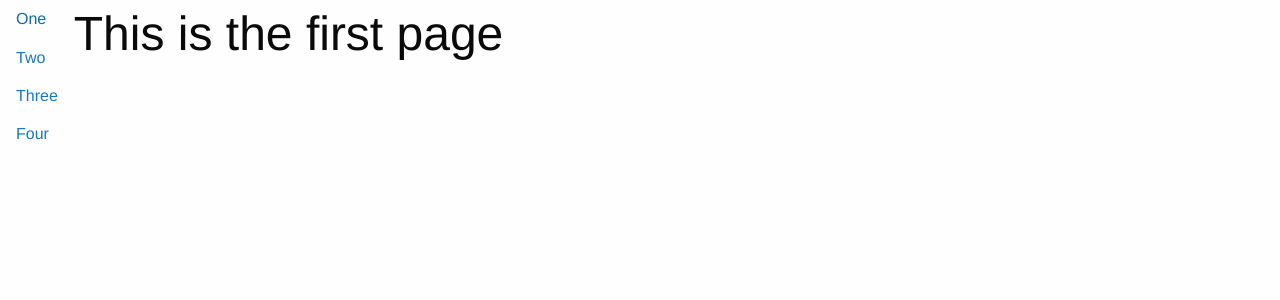
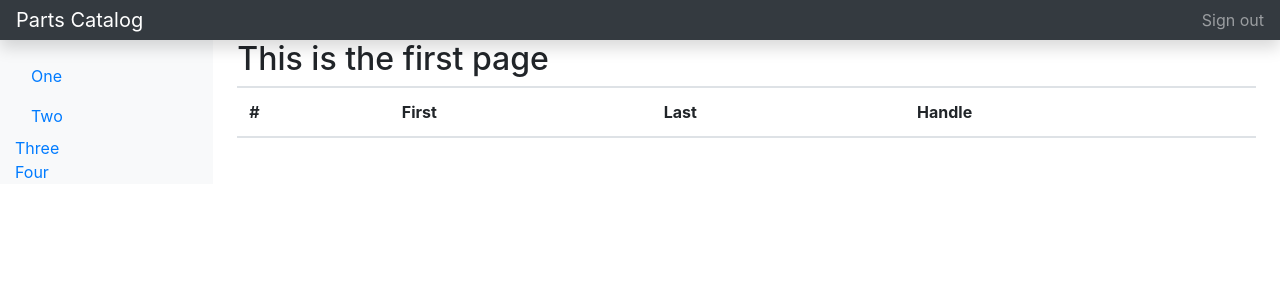
Before and after one commit to gdfelt/catalog, a Django app: page / in a window 1280 px wide. Shown: the top 300 px of the page. Run offline with Django 3.2, Linux system fonts and the light colour scheme; lists and menus that the app fills with data are empty; some libraries are stand-ins or nearby versions.

Commit message:
in progress

```diff
--- a/catalog/templates/base_page.html
+++ b/catalog/templates/base_page.html
@@ -1,31 +1,18 @@
 <!DOCTYPE html>
 <html lang="en">
-  <head>
-    <title>Parts Catalog</title>
-    <!-- Compressed CSS -->
-    <link
-      rel="stylesheet"
-      href="https://cdn.jsdelivr.net/npm/foundation-sites@6.6.3/dist/css/foundation.min.css"
-      integrity="sha256-ogmFxjqiTMnZhxCqVmcqTvjfe1Y/ec4WaRj/aQPvn+I="
-      crossorigin="anonymous"
-    />
 
-    <!-- Compressed JavaScript -->
-    <script
-      src="https://cdn.jsdelivr.net/npm/foundation-sites@6.6.3/dist/js/foundation.min.js"
-      integrity="sha256-pRF3zifJRA9jXGv++b06qwtSqX1byFQOLjqa2PTEb2o="
-      crossorigin="anonymous"
-    ></script>
-  </head>
-  <body>
-    <div class="grid-x ">
-      <ul class="vertical menu grid-margin-x">
-        <li><a href="#">One</a></li>
-        <li><a href="#">Two</a></li>
-        <li><a href="#">Three</a></li>
-        <li><a href="#">Four</a></li>
-      </ul>
-      {% block content %}<!--  -->{% endblock %}
-    </div>
-  </body>
+<head>
+  <title>Parts Catalog</title>
+  <link rel="stylesheet" href="https://stackpath.bootstrapcdn.com/bootstrap/5.0.0-alpha2/css/bootstrap.min.css"
+    integrity="sha384-DhY6onE6f3zzKbjUPRc2hOzGAdEf4/Dz+WJwBvEYL/lkkIsI3ihufq9hk9K4lVoK" crossorigin="anonymous">
+  <script src="https://stackpath.bootstrapcdn.com/bootstrap/5.0.0-alpha2/js/bootstrap.bundle.min.js"
+    integrity="sha384-BOsAfwzjNJHrJ8cZidOg56tcQWfp6y72vEJ8xQ9w6Quywb24iOsW913URv1IS4GD"
+    crossorigin="anonymous"></script>
+    <meta name="viewport" content="width=device-width, initial-scale=1, shrink-to-fit=no">
+</head>
+
+<body>
+  {% block body %}{% endblock %}
+</body>
+
 </html>
--- /dev/null
+++ b/catalog/templates/content_page.html
@@ -0,0 +1,36 @@
+{% extends "base_page.html" %}
+
+{% block body %}
+<div>
+    <header class="navbar navbar-dark sticky-top bg-dark flex-md-nowrap p-0 shadow">
+        <div class="navbar-brand col-md-3 mr-0 px-3">Parts Catalog</div>
+        <ul class="navbar-nav px-3">
+            <!-- <li class="nav-item text-nowrap">Sign in</li> -->
+            <li class="nav-item text-nowrap">
+                <a class="nav-link">Sign out</a>
+            </li>
+        </ul>
+    </header>
+    <div class="container-fluid">
+        <div class="row">
+            <nav id="sidebarMenu" class="col-md-3 col-lg-2 d-md-block bg-light sidebar">
+                <div class="position-sticky pt-3">
+                    <ul class="nav flex-column">
+                        <li class="nav-item">
+                            <a class="nav-link active" href="#">One</a>
+                        </li>
+                        <li class="nav-item">
+                            <a class="nav-link active" href="#">Two</a>
+                        </li>
+                        <li><a href="#">Three</a></li>
+                        <li><a href="#">Four</a></li>
+                    </ul>
+                </div>
+            </nav>
+            <main class="col-md-9 ml-sm-auto col-lg-10 px-md-4">
+                {% block content %}{% endblock %}
+            </main>
+        </div>
+    </div>
+</div>
+{% endblock %}
--- a/first/templates/first/index.html
+++ b/first/templates/first/index.html
@@ -1,5 +1,21 @@
-{% extends "base_page.html" %}
+{% extends "content_page.html" %}
 
 {% block content %}
-<h1>This is the first page</h1>
+<div>
+    <div class="border-bottom">
+        <h2>This is the first page</h2>
+    </div>
+
+    <table class="table table-hover">
+        <thead>
+            <th scope="col">#</th>
+            <th scope="col">First</th>
+            <th scope="col">Last</th>
+            <th scope="col">Handle</th>
+        </thead>
+        <tbody>
+
+        </tbody>
+    </table>
+</div>
 {% endblock %}
```
